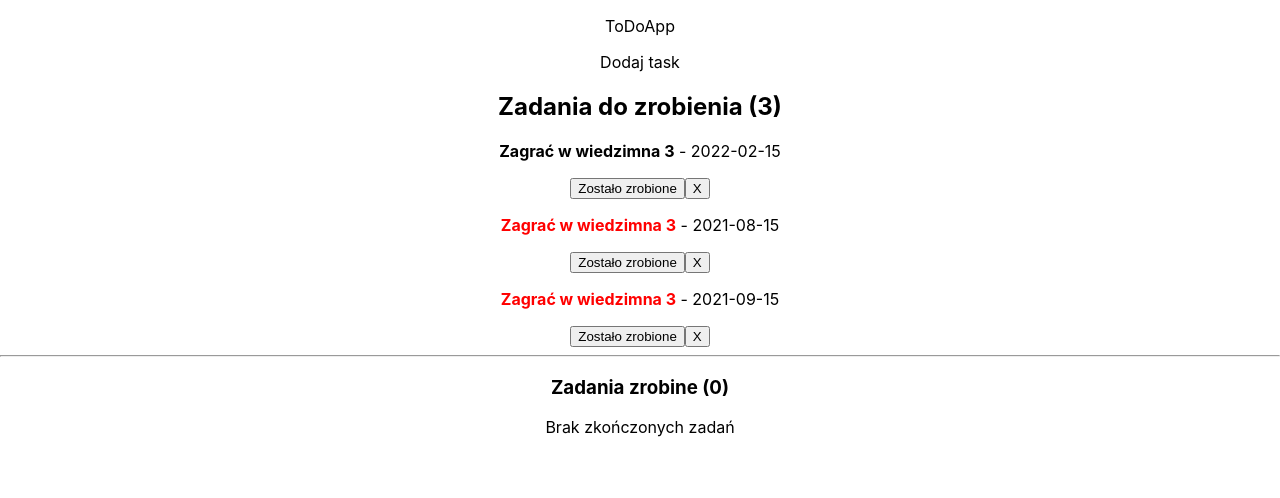
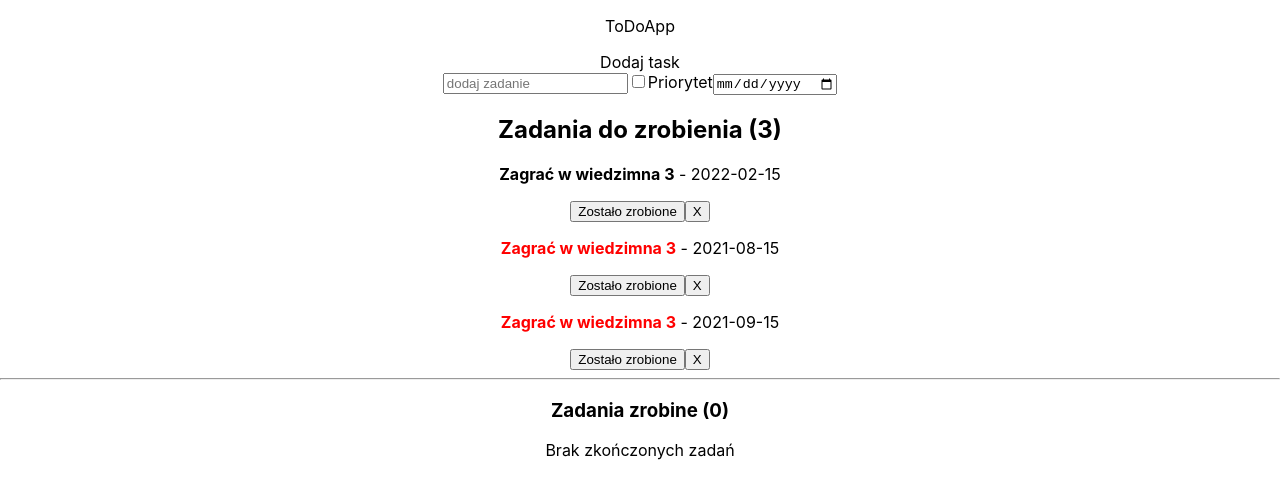
Before and after one commit to luciussulla/ReactToDoApp, a React (Create React App) app: page / in a window 1280 px wide. Shown: the top 498 px of the page. Built offline with nearby package versions, Linux system fonts and the light colour scheme.

Commit message:
Create the add task form and handlers form the form

```diff
--- a/src/components/AddTask.js
+++ b/src/components/AddTask.js
@@ -2,11 +2,41 @@ import './AddTask.css'
 import React, {Component} from 'react'
 
 class AddTask extends Component {
-   state = {}
-   render() {
+   state = {
+     text: '',
+     checked: false,
+     finishDate: null,
+     important: false,
+   }
+
+   universalHandler = (e)=> {
+      console.log(e.target.type)
+      const type = e.target.type
+      if (type==="text") {
+        this.setState({
+          text: e.target.value
+        })
+      } else if (type==="date") {
+        this.setState({
+          finishDate: new Date().getTime()
+        })
+      } else if (type==="checkbox") {
+        this.setState({
+          checked: !this.state.checked
+        })
+      }
+   }
+
+    render() {
      return (
       <>
         <div>Dodaj task</div>
+        <form className="form">
+          <input type="text" placeholder="dodaj zadanie" value={this.state.text} onChange={this.universalHandler} value={this.state.text}/>
+          <input type="checkbox" id="important" checked={this.state.checked} onChange={this.universalHandler}/>
+          <label htmlFor="important">Priorytet</label>
+          <input type="date" onChange={this.universalHandler} />
+        </form>
       </>
      )
    }
--- a/src/components/App.js
+++ b/src/components/App.js
@@ -35,7 +35,6 @@ class App extends Component {
   }
 
   deleteTask = (id) => {
-    console.log("delete "+id)
     const tasks = [...this.state.tasks]
     const newTasks = tasks.filter(task => task.id!==id)
     this.setState({
@@ -44,16 +43,13 @@ class App extends Component {
   }
 
   changeTaskStatus = (id) => {
-    console.log("change w komponencie App "+id)
     const tasks = [...this.state.tasks]
     const changedStatusTasks = tasks.map(task=> {
       if(task.id===id) {
         task.active = false
         task.finishDate = new Date().getTime()
-        return task
-      } else {
-        return task
       }
+      return task
     })
     this.setState({
       tasks: changedStatusTasks
```
Also changed, not shown: src/components/TaskList.js (indentation only).
